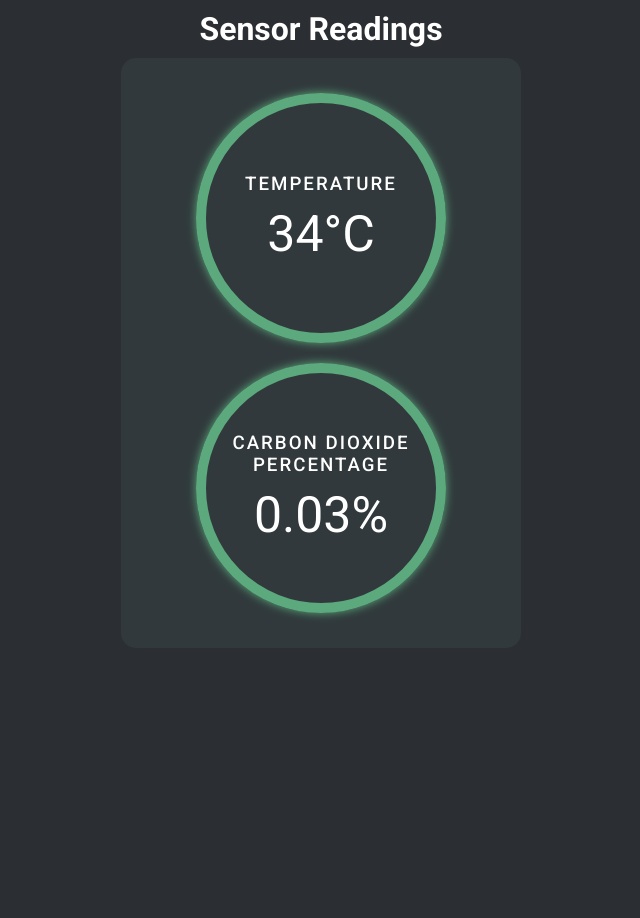
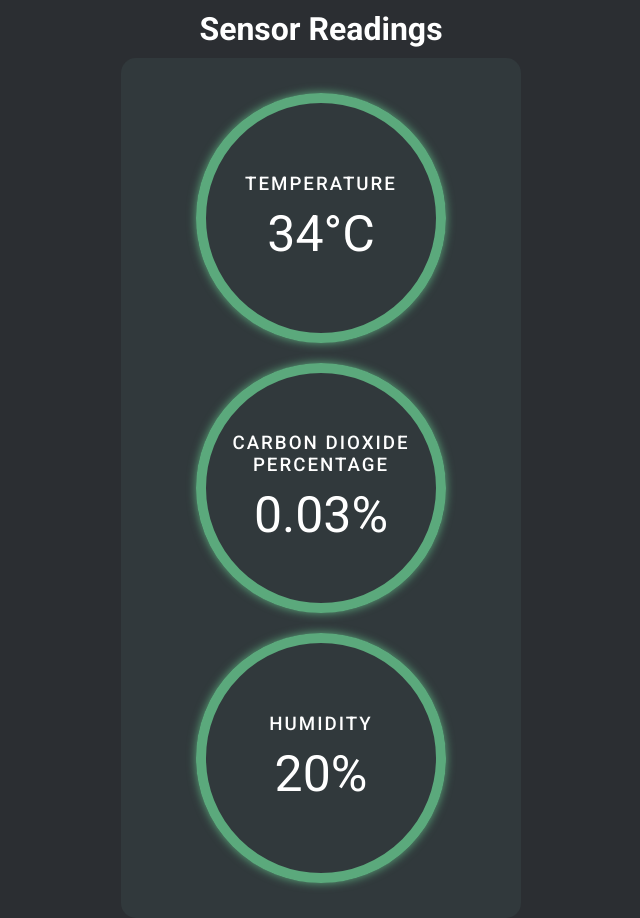
Before and after one commit to abdalatyf/bo2loz, a plain HTML site: page index.html in a window 1280 px wide. Shown: the whole page, without its empty margins (319-959 px from the left). Before the commit the page ends 800 px from the top, so only its background shows below. Drawn offline with Linux system fonts and the light colour scheme.

Commit message:
Update index.html

```diff
--- a/index.html
+++ b/index.html
@@ -24,6 +24,10 @@
           <h3>Carbon Dioxide Percentage</h3>
           <div class="carbonpercent">0.03%</div>
         </div>
+        <div class="humidity">
+          <h3>Humidity</h3>
+          <div class="carbonpercent">20%</div>
+        </div>
       </div>
     </div>
   </body>
```
